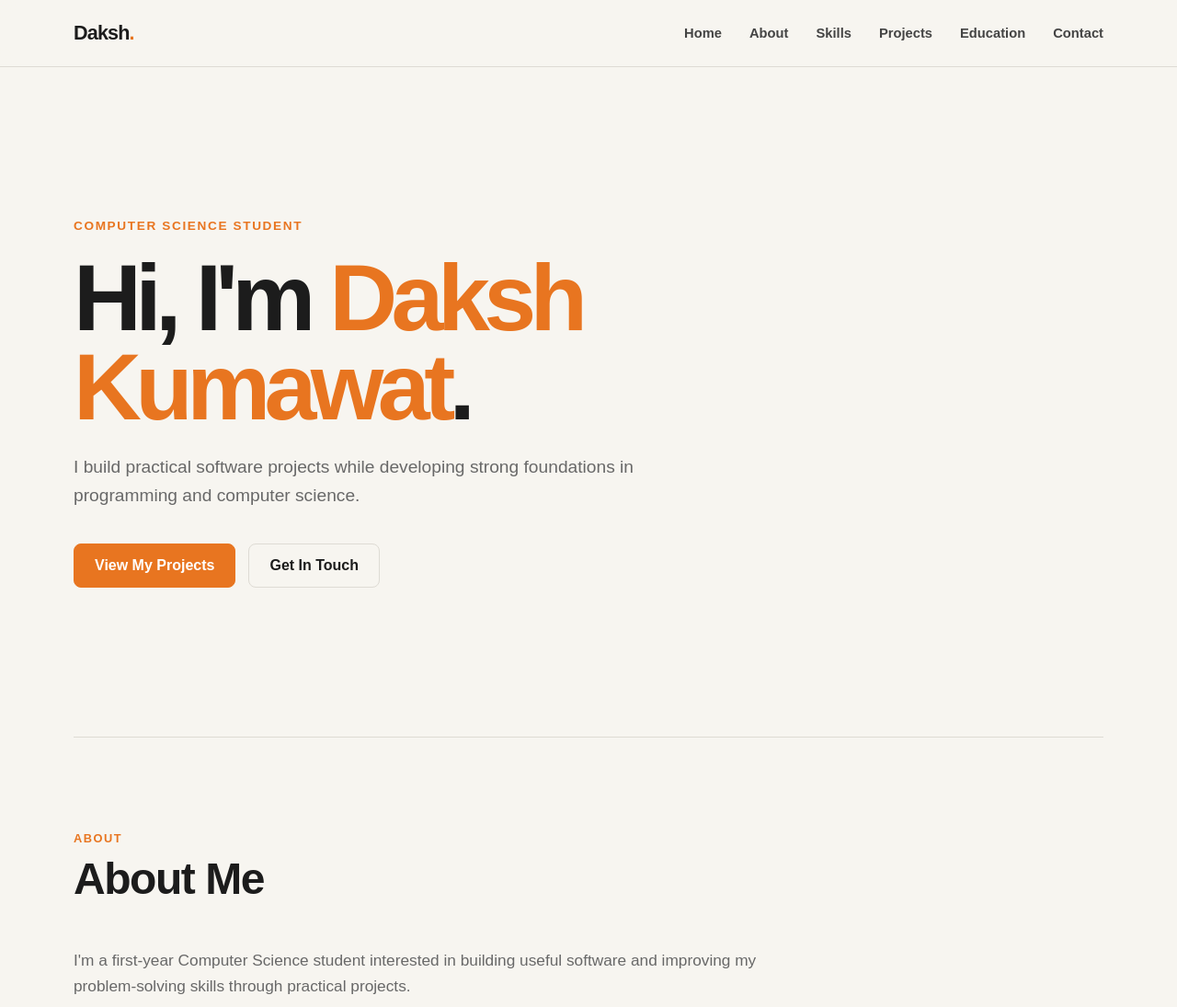
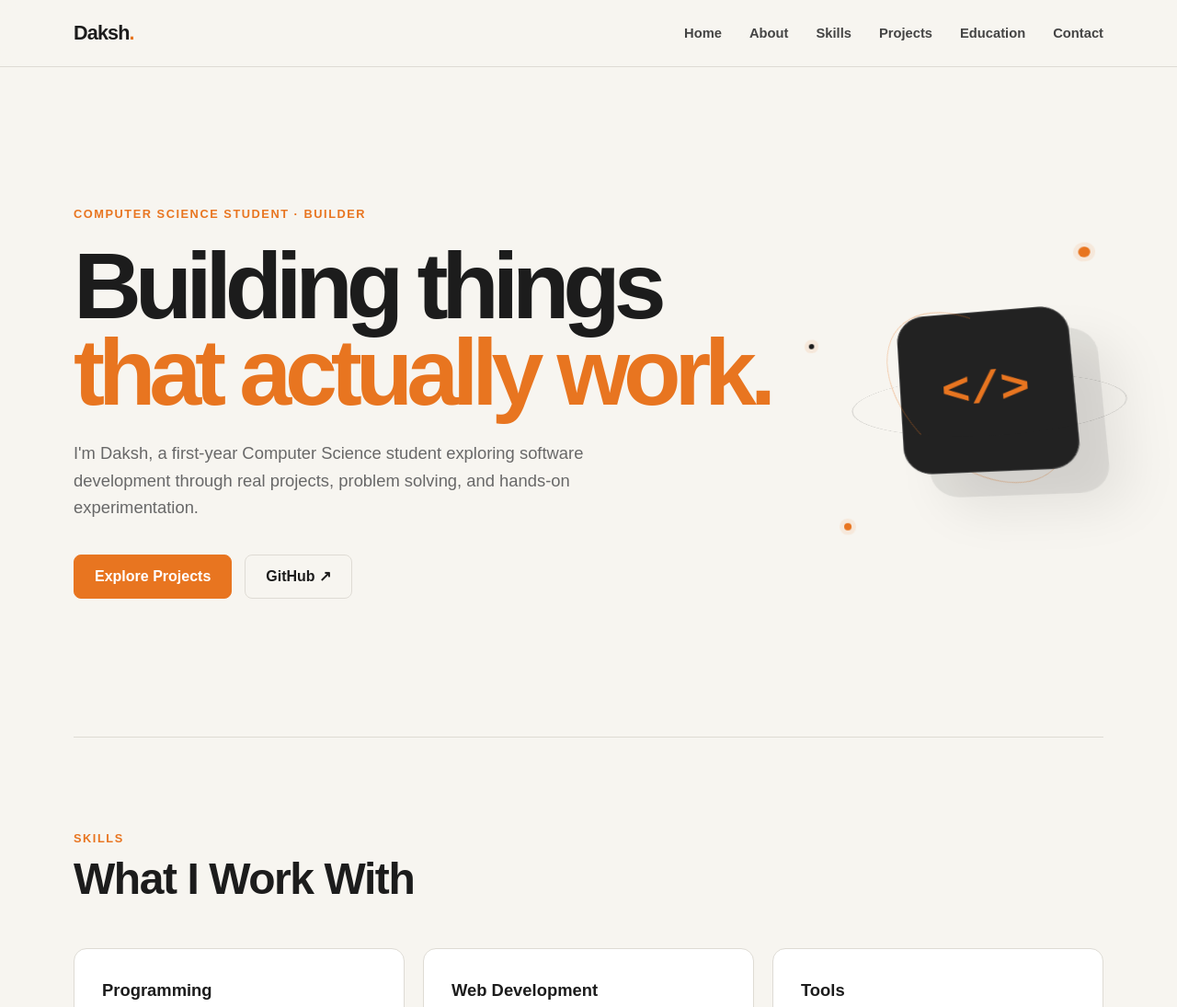
Before and after one commit to dakshkumawat07/portfolio-website, a plain HTML site: page index.html in a window 1280 px wide. Shown: the top 1095 px of the page at 92% size. Drawn offline with Linux system fonts and the light colour scheme.

Commit message:
feat: add 3d hero visual

```diff
--- a/css/style.css
+++ b/css/style.css
@@ -160,33 +160,40 @@ main {
     min-height: calc(100vh - 72px);
     margin: 0 auto;
 
+    position: relative;
+
     display: flex;
     align-items: center;
 
     padding: 100px 0;
+
+    perspective: 1200px;
 }
 
 .hero-content {
-    max-width: 820px;
+    max-width: 760px;
+
+    position: relative;
+    z-index: 2;
 }
 
 .hero-label {
-    margin-bottom: 18px;
+    margin-bottom: 20px;
 
     color: var(--accent);
-    font-size: 0.85rem;
+    font-size: 0.8rem;
     font-weight: 700;
     letter-spacing: 0.12em;
     text-transform: uppercase;
 }
 
 .hero h1 {
-    max-width: 800px;
-    margin-bottom: 24px;
+    max-width: 850px;
+    margin-bottom: 26px;
 
-    font-size: clamp(3rem, 8vw, 6.5rem);
-    line-height: 0.95;
-    letter-spacing: -0.065em;
+    font-size: clamp(3.5rem, 8vw, 7rem);
+    line-height: 0.92;
+    letter-spacing: -0.07em;
 }
 
 .hero h1 span {
@@ -194,11 +201,11 @@ main {
 }
 
 .hero-description {
-    max-width: 650px;
+    max-width: 620px;
     margin-bottom: 36px;
 
     color: var(--muted);
-    font-size: clamp(1rem, 2vw, 1.2rem);
+    font-size: clamp(1rem, 2vw, 1.15rem);
 }
 
 .hero-actions {
@@ -207,6 +214,141 @@ main {
     gap: 14px;
 }
 
+
+/* ==================== HERO 3D VISUAL ==================== */
+
+.hero-visual {
+    width: 420px;
+    height: 420px;
+
+    position: absolute;
+    right: -80px;
+    top: 50%;
+
+    transform:
+        translateY(-50%)
+        rotateX(12deg)
+        rotateY(-18deg);
+
+    transform-style: preserve-3d;
+
+    pointer-events: none;
+}
+
+
+/* Main 3D core */
+
+.hero-core {
+    width: 170px;
+    height: 170px;
+
+    position: absolute;
+    top: 50%;
+    left: 50%;
+
+    display: flex;
+    align-items: center;
+    justify-content: center;
+
+    transform:
+        translate(-50%, -50%)
+        translateZ(60px);
+
+    background: var(--dark);
+
+    border: 1px solid #444444;
+    border-radius: 28px;
+
+    box-shadow:
+        25px 25px 0 rgba(0, 0, 0, 0.08),
+        40px 40px 50px rgba(0, 0, 0, 0.08);
+}
+
+.hero-core span {
+    color: var(--accent);
+
+    font-family: monospace;
+    font-size: 3rem;
+    font-weight: 700;
+
+    transform: translateZ(30px);
+}
+
+
+/* Orbit rings */
+
+.hero-orbit {
+    position: absolute;
+    top: 50%;
+    left: 50%;
+
+    border: 1px solid rgba(232, 117, 32, 0.35);
+
+    border-radius: 50%;
+
+    transform-style: preserve-3d;
+}
+
+.hero-orbit-one {
+    width: 340px;
+    height: 150px;
+
+    transform:
+        translate(-50%, -50%)
+        rotateZ(25deg)
+        rotateY(55deg);
+}
+
+.hero-orbit-two {
+    width: 280px;
+    height: 280px;
+
+    transform:
+        translate(-50%, -50%)
+        rotateX(65deg)
+        rotateZ(-20deg);
+
+    border-color: rgba(28, 28, 28, 0.18);
+}
+
+
+/* Floating dots */
+
+.hero-dot {
+    width: 12px;
+    height: 12px;
+
+    position: absolute;
+
+    border-radius: 50%;
+
+    background: var(--accent);
+
+    box-shadow: 0 0 0 5px rgba(232, 117, 32, 0.1);
+}
+
+.hero-dot-one {
+    top: 45px;
+    right: 90px;
+}
+
+.hero-dot-two {
+    bottom: 75px;
+    left: 55px;
+
+    width: 8px;
+    height: 8px;
+}
+
+.hero-dot-three {
+    top: 130px;
+    left: 25px;
+
+    width: 6px;
+    height: 6px;
+
+    background: var(--text);
+}
 
 /* ==================== BUTTONS ==================== */
 
@@ -624,6 +766,12 @@ main {
     .hero h1 {
         font-size: clamp(3rem, 10vw, 5rem);
     }
+
+    .hero-visual {
+    right: -150px;
+    opacity: 0.35;
+    }
+
 }
 
 
@@ -697,6 +845,11 @@ main {
     .project-card {
         min-height: 350px;
     }
+
+    .hero-visual {
+    display: none;
+    }
+
 }
 
 
--- a/index.html
+++ b/index.html
@@ -74,59 +74,57 @@
     <div class="hero-content">
 
         <p class="hero-label">
-                    Computer Science Student
+            Computer Science Student · Builder
         </p>
 
         <h1>
-                    Hi, I'm <span>Daksh Kumawat</span>.
+            Building things<br>
+            <span>that actually work.</span>
         </h1>
 
         <p class="hero-description">
-                    I build practical software projects while developing
-                    strong foundations in programming and computer science.
+            I'm Daksh, a first-year Computer Science student exploring
+            software development through real projects, problem solving,
+            and hands-on experimentation.
         </p>
 
         <div class="hero-actions">
+
             <a href="#projects" class="button">
-                        View My Projects
+                Explore Projects
             </a>
 
-                    <a href="#contact" class="button button-secondary">
-                        Get In Touch
+            <a
+                href="https://github.com/dakshkumawat07"
+                class="button button-secondary"
+                target="_blank"
+                rel="noopener noreferrer"
+            >
+                GitHub ↗
             </a>
+
         </div>
 
     </div>
 
-        </section>
 
+    <!-- Decorative 3D visual -->
+    <div class="hero-visual" aria-hidden="true">
 
-        <!-- ==================== ABOUT ==================== -->
-        <section id="about" class="section about">
+        <div class="hero-orbit hero-orbit-one"></div>
+        <div class="hero-orbit hero-orbit-two"></div>
 
-            <div class="section-heading">
-                <p class="section-label">About</p>
-                <h2>About Me</h2>
+        <div class="hero-core">
+            <span>&lt;/&gt;</span>
         </div>
 
-            <div class="about-content">
-
-                <p>
-                    I'm a first-year Computer Science student interested in
-                    building useful software and improving my problem-solving
-                    skills through practical projects.
-                </p>
-
-                <p>
-                    I enjoy learning by building, experimenting with new
-                    technologies, and turning what I learn into working
-                    projects.
-                </p>
+        <div class="hero-dot hero-dot-one"></div>
+        <div class="hero-dot hero-dot-two"></div>
+        <div class="hero-dot hero-dot-three"></div>
 
     </div>
 
 </section>
-
 
         <!-- ==================== SKILLS ==================== -->
         <section id="skills" class="section skills">
```
Lines whose indentation alone changed are shown as unchanged.
